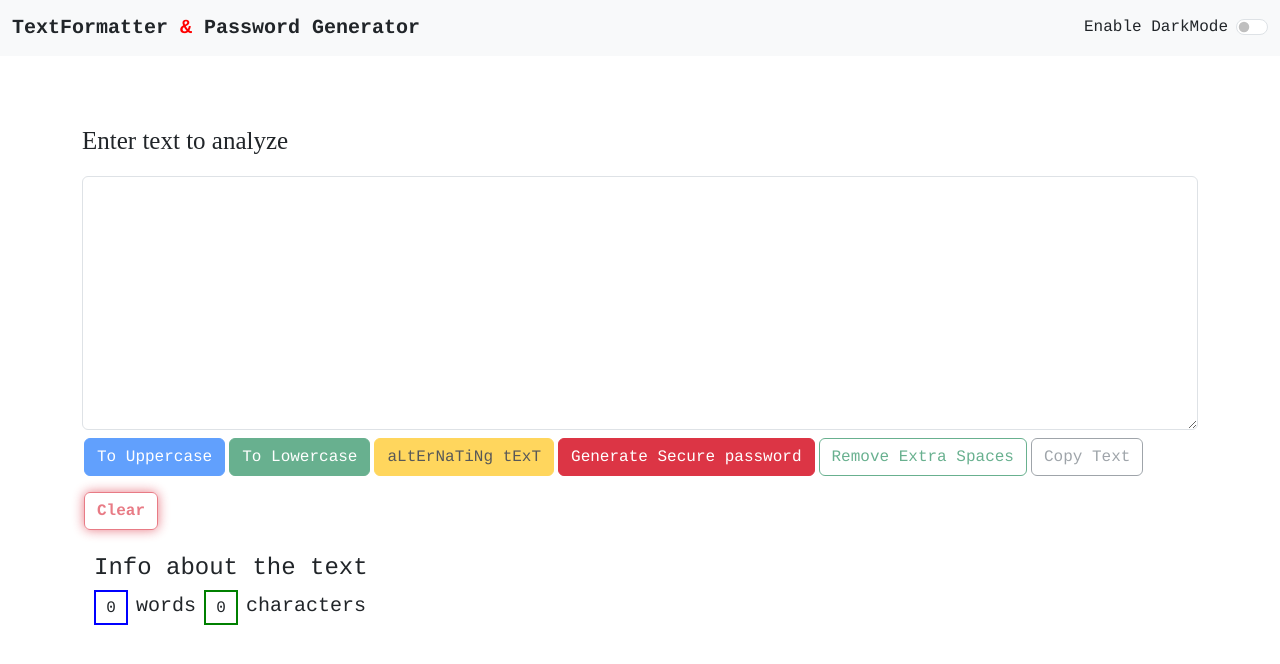
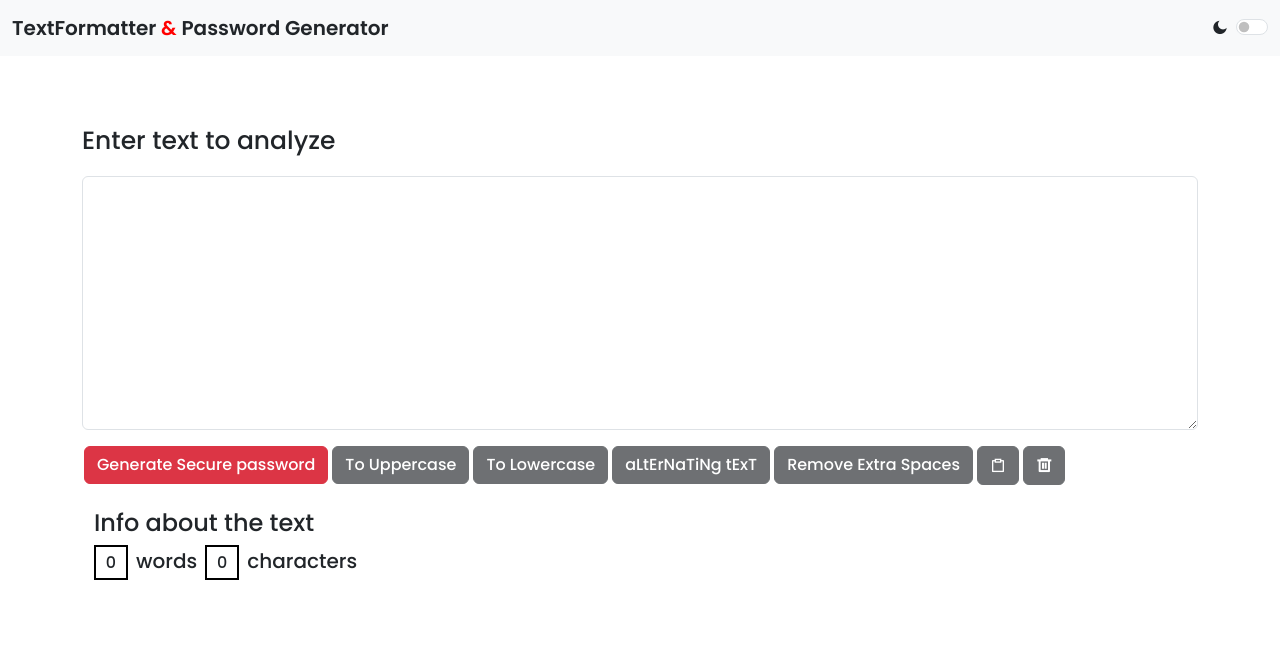
Before and after one commit to OINDIL/textog, a React (Create React App) app: page / in a window 1280 px wide. Shown: the top 664 px of the page. Built offline with nearby package versions, Linux system fonts and the light colour scheme.

Commit message:
added some style changes

```diff
--- a/public/index.html
+++ b/public/index.html
@@ -1,22 +1,24 @@
 <!DOCTYPE html>
 <html lang="en">
+
 <head>
   <meta charset="utf-8" />
-    <link rel="icon" href="apple-touch-icon.png" />
   <meta name="viewport" content="width=device-width, initial-scale=1" />
   <meta name="theme-color" content="#000000" />
-    <meta
-      name="description"
-      content="This is a simple website to generate passwords and manipulate texts."
-    />
+  <meta name="description" content="This is a simple website to generate passwords and manipulate texts." />
   <link href="https://cdn.jsdelivr.net/npm/bootstrap@5.3.0/dist/css/bootstrap.min.css" rel="stylesheet">
-    <link rel="apple-touch-icon" href="apple-touch-icon.png" />
-    <link rel="manifest" href="%PUBLIC_URL%/manifest.json" />
-    <title>TextFormatter & Password Generator - Lowercase to Uppercase | Uppercase to Lowercase | Remove Extra Spaces | Alternate Text </title>
+  <link rel="preconnect" href="https://fonts.googleapis.com">
+  <link rel="preconnect" href="https://fonts.gstatic.com" crossorigin>
+  <link href="https://fonts.googleapis.com/css2?family=Poppins:wght@500;600&display=swap" rel="stylesheet">
+  <link href="https://cdn.jsdelivr.net/npm/remixicon@3.5.0/fonts/remixicon.css" rel="stylesheet">
+  <title>✒️Text Formatter - Generate passwords | Lowercase to Uppercase | Uppercase to Lowercase | Remove Extra Spaces |
+    Alternate Text </title>
 </head>
+
 <body>
   <noscript>You need to enable JavaScript to run this app.</noscript>
   <div id="root"></div>
   <script src="https://cdn.jsdelivr.net/npm/bootstrap@5.3.0/dist/js/bootstrap.bundle.min.js"></script>
 </body>
+
 </html>
--- a/src/App.css
+++ b/src/App.css
@@ -36,9 +36,6 @@
     transform: rotate(360deg);
   }
 }
-*{
-  font-family: 'fira code', Courier, monospace;
-}
 button{
   margin: 2px;
 }
--- a/src/Components/Navbar.js
+++ b/src/Components/Navbar.js
@@ -1,15 +1,14 @@
 import React from 'react'
 import PropTypes from 'prop-types'
-
 export default function Navbar(props) {
   return (
     <>
       <nav className={`navbar navbar-expand-lg text-${props.mode === 'dark' ? 'light' : 'dark'} bg-${props.mode}`}>
         <div className="container-fluid">
-          <a className={`text-${props.mode === 'dark' ? 'light' : 'dark'} navbar-brand`}><b>TextFormatter <span style={{color:'red'}}>&</span> Password Generator</b></a>
+          <a className={`text-${props.mode === 'dark' ? 'light' : 'dark'} navbar-brand`} href='/'><b>TextFormatter <span style={{color:'red'}}>&</span> Password Generator</b></a>
           <div className="form-check-reverse form-check form-switch" >
             <input className="form-check-input" type="checkbox" role="switch" id="flexSwitchCheckDefault" onClick={props.togglefunc} />
-            <label className="form-check-label" htmlFor="flexSwitchCheckDefault">Enable DarkMode</label>
+            <label className="form-check-label" htmlFor="flexSwitchCheckDefault"><i className="ri-moon-fill"></i></label>
           </div>
         </div>
 
--- a/src/Components/TextArea.js
+++ b/src/Components/TextArea.js
@@ -71,23 +71,25 @@ export default function TextArea(props) {
     return (
         <div>
             <div className="mb-3">
-                <label htmlFor="myBox" className="form-label my-3"><span style={{ fontFamily: "fira code", fontSize: 25 }}>{props.title}</span></label>
+                <label htmlFor="myBox" className="form-label my-3"><span style={{ fontSize: '25px' }}>{props.title}</span></label>
                 <textarea id="myBox" rows="10" className="form-control" style={{ backgroundColor: props.mode === 'light' ? 'white' : 'rgb(48, 49, 52)', color: props.mode === 'light' ? 'black' : 'white' }} value={text} onChange={onChangeHandler}></textarea>
+                    <div className='my-2'>
+                    <button className="btn btn-danger" onClick={generatePass}>Generate Secure password</button>
+                    <button className={`btn btn-${props.mode === 'dark' ? 'light' : 'dark'} my-2`} disabled={text.length === 0} onClick={textUpperCase}>To Uppercase</button>
+                    <button className={`btn btn-${props.mode === 'dark' ? 'light' : 'dark'} my-2`} disabled={text.length === 0} onClick={textLowerCase}>To Lowercase</button>
+                    <button className={`btn btn-${props.mode === 'dark' ? 'light' : 'dark'} my-2`} disabled={text.length === 0} onClick={alternateText}>aLtErNaTiNg tExT</button>
+                    <button className={`btn btn-${props.mode === 'dark' ? 'light' : 'dark'} my-2`} disabled={text.length === 0} onClick={removeExtraSpaces}>Remove Extra Spaces</button>
+                    <button className={`btn btn-${props.mode === 'dark' ? 'light' : 'dark'} my-2`} disabled={text.length === 0} onClick={copyText}><i class="ri-clipboard-line"></i></button>
+                    <button className={`btn btn-${props.mode === 'dark' ? 'light' : 'dark'} my-2`} disabled={text.length === 0}  onClick={textClear}><b><i class="ri-delete-bin-6-line"></i></b></button>
 
-                <button className="btn btn-primary my-2" disabled={text.length===0} onClick={textUpperCase}>To Uppercase</button>
-                <button className="btn btn-success my-2" disabled={text.length===0} onClick={textLowerCase}>To Lowercase</button>
-                <button className="btn btn-warning my-2" disabled={text.length===0} onClick={alternateText}>aLtErNaTiNg tExT</button>
-                <button className="btn btn-danger" onClick={generatePass}>Generate Secure password</button>
-                <button className="btn btn-outline-success" disabled={text.length===0} onClick={removeExtraSpaces}>Remove Extra Spaces</button>
-                <button className="btn btn-outline-secondary" disabled={text.length===0} onClick={copyText}>Copy Text</button>
-                <button className="btn btn-outline-danger my-2" disabled={text.length===0} style={{ boxShadow: '0 0 0.75rem' }} onClick={textClear}><b>Clear</b></button>
+                    </div>
             </div>
             <div className='container'>
                 <h4>Info about the text</h4>
                 <div className="d-flex">
-                    <section style={{ border: "2px solid blue", width: 34, height: 35, display: "flex", justifyContent: "center", alignItems: "center" }}>{lengthOfWord()}</section>
+                    <section style={{ border:`2px solid ${props.mode==='light'?'black':'white'}`, width: 34, height: 35, display: "flex", justifyContent: "center", alignItems: "center" }}>{lengthOfWord()}</section>
                     <h5 className='mx-2 my-1'>words</h5>
-                    <section style={{ border: "2px solid green", width: 34, height: 35, display: "flex", justifyContent: "center", alignItems: "center" }}>{text.length}</section>
+                    <section style={{ border: `2px solid ${props.mode==='light'?'black':'white'}`, width: 34, height: 35, display: "flex", justifyContent: "center", alignItems: "center" }}>{text.length}</section>
                     <h5 className='mx-2 my-1'>characters</h5>
                 </div>
             </div>
--- a/src/index.css
+++ b/src/index.css
@@ -0,0 +1,3 @@
+*{
+    font-family: 'Poppins', sans-serif;
+}
```
Lines whose indentation alone changed are shown as unchanged.
